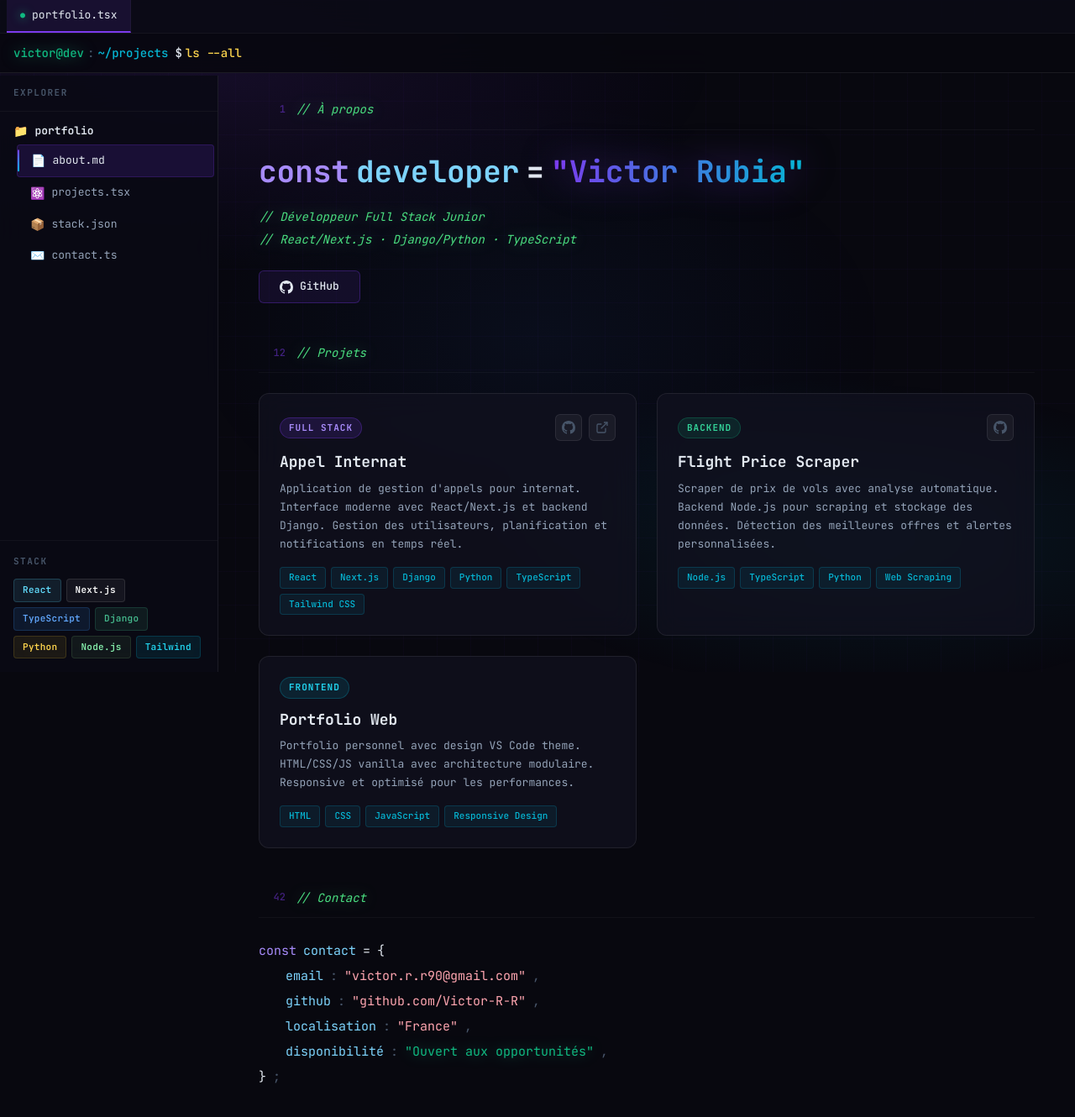
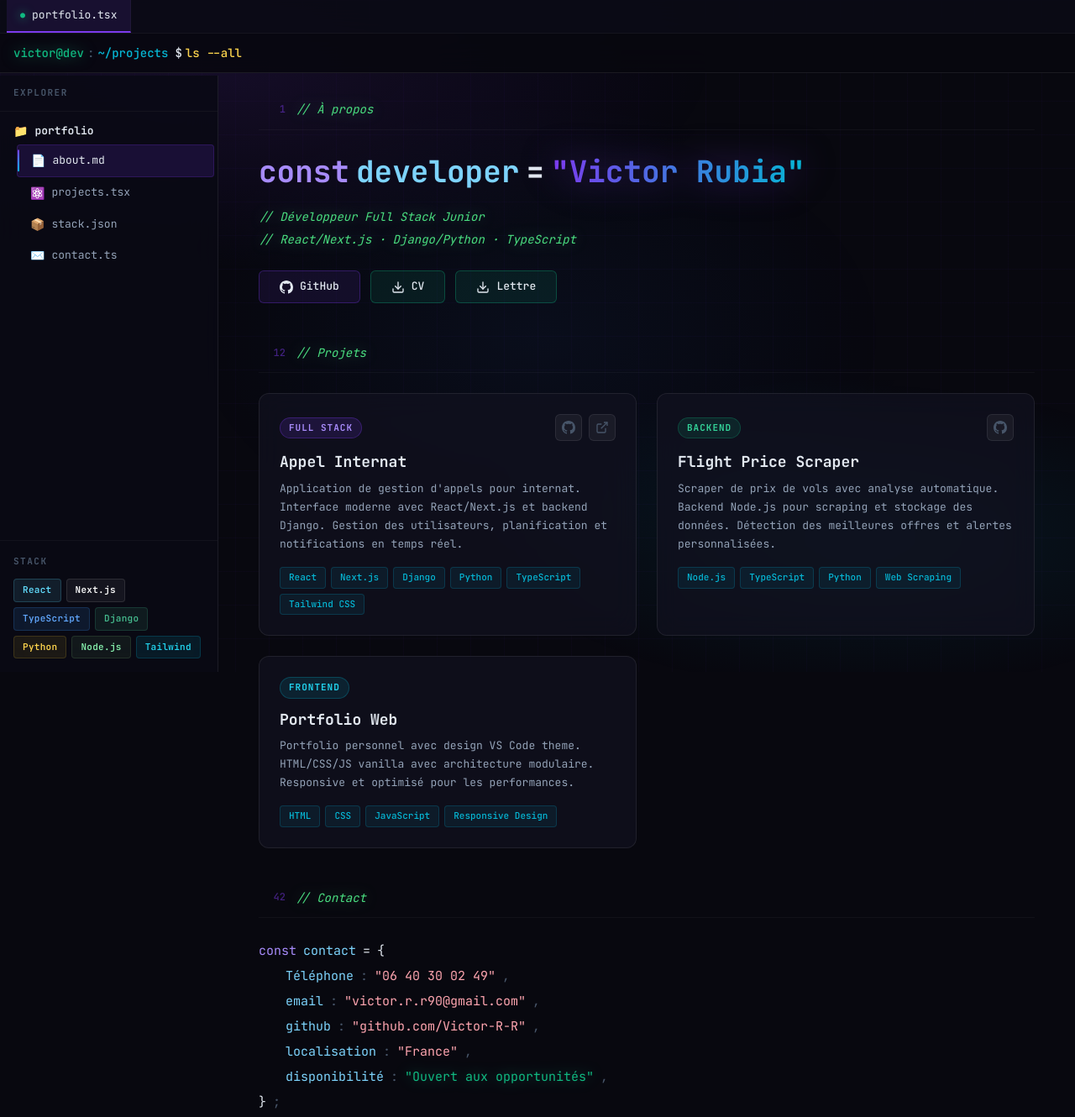
Before and after one commit to Victor-R-R/Portfolio-Victor, a website built with Vite: page index.html in a window 1280 px wide. Shown: the top 1330 px of the page at 84% size. Built offline with nearby package versions, Linux system fonts and the light colour scheme.

Commit message:
feat: add Vite dev server and CV/lettre download buttons
- Initialize npm project with Vite as dev dependency
- Add vite.config.js reading VITE_PORT from .env (default 3000)
- Add .gitignore for node_modules, dist, and *.pdf
- Add download buttons (CV + Lettre de motivation) in about section
- Style download buttons in green to distinguish from GitHub button
- Add phone number in contact section

Co-Authored-By: Claude Sonnet 4.6 <noreply@anthropic.com>

```diff
--- a/index.html
+++ b/index.html
@@ -102,6 +102,22 @@
               </svg>
               <span>GitHub</span>
             </a>
+            <a href="/CV_Victor_Rubia_Rodriguez.pdf" download class="link-button link-button-download" aria-label="Télécharger le CV">
+              <svg class="link-icon" width="16" height="16" viewBox="0 0 24 24" fill="none" stroke="currentColor" stroke-width="2" stroke-linecap="round" stroke-linejoin="round">
+                <path d="M21 15v4a2 2 0 0 1-2 2H5a2 2 0 0 1-2-2v-4"/>
+                <polyline points="7 10 12 15 17 10"/>
+                <line x1="12" y1="15" x2="12" y2="3"/>
+              </svg>
+              <span>CV</span>
+            </a>
+            <a href="/Lettre_Motivation_Victor_Rubia_Rodriguez.pdf" download class="link-button link-button-download" aria-label="Télécharger la lettre de motivation">
+              <svg class="link-icon" width="16" height="16" viewBox="0 0 24 24" fill="none" stroke="currentColor" stroke-width="2" stroke-linecap="round" stroke-linejoin="round">
+                <path d="M21 15v4a2 2 0 0 1-2 2H5a2 2 0 0 1-2-2v-4"/>
+                <polyline points="7 10 12 15 17 10"/>
+                <line x1="12" y1="15" x2="12" y2="3"/>
+              </svg>
+              <span>Lettre</span>
+            </a>
           </div>
         </div>
       </section>
@@ -129,6 +145,11 @@
             <span class="contact-var">contact</span>
             <span class="contact-op">=</span>
             <span class="contact-brace">{</span>
+          </div>
+          <div class="contact-row contact-indent">
+            <span class="contact-prop">Téléphone</span>
+            <span class="contact-sep">:</span>
+            <a href="tel:+330640300249" class="contact-str">"06 40 30 02 49"</a><span class="contact-comma">,</span>
           </div>
           <div class="contact-row contact-indent">
             <span class="contact-prop">email</span>
--- a/styles.css
+++ b/styles.css
@@ -489,6 +489,20 @@ body::after {
 
 .link-icon { font-size: 16px; position: relative; z-index: 1; }
 
+.link-button-download {
+  background: rgba(16, 185, 129, 0.1);
+  border-color: rgba(16, 185, 129, 0.3);
+}
+
+.link-button-download:hover {
+  border-color: #10b981;
+  box-shadow: 0 0 20px rgba(16, 185, 129, 0.4);
+}
+
+.link-button-download::before {
+  background: linear-gradient(135deg, #10b981, #059669);
+}
+
 /* ─── Typing Animation ───────────────────────────────── */
 .typing-cursor::after {
   content: '|';
--- /dev/null
+++ b/vite.config.js
@@ -0,0 +1,10 @@
+import { defineConfig, loadEnv } from 'vite'
+
+export default defineConfig(({ mode }) => {
+  const env = loadEnv(mode, process.cwd())
+  return {
+    server: {
+      port: parseInt(env.VITE_PORT) || 3000,
+    },
+  }
+})
```
Also changed, not shown: package.json (added, +26 -0 lines), 3 other files.
